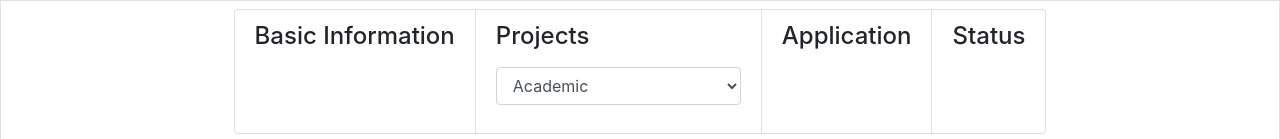
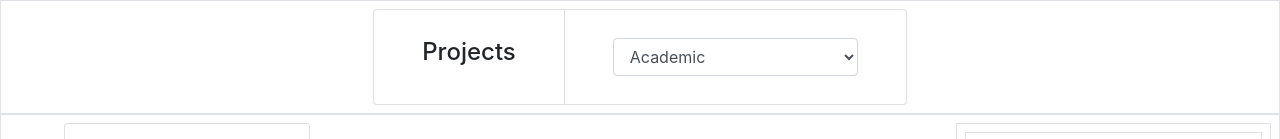
Before and after one commit to DS-Discovery/DS-Exchange, a Django app: page /projects/ in a window 1280 px wide. Shown: the part 56-195 px from the top of the page. Run offline with Django 3.2, Linux system fonts and the light colour scheme; data comes from the database, SQL or seed files in the repository; some libraries are stand-ins or nearby versions.

Commit message:
minor changes to project listing page

```diff
--- a/discovery/templates/projects.html
+++ b/discovery/templates/projects.html
@@ -56,17 +56,13 @@
 
         <div class="d-flex flex-column">
 
-             <!-- project listing -->
 
-            <!-- start flexbox layout -->
             <div class="d-flex flex-row justify-content-center align-items-center border p-2">
                 <ul class="list-group list-group-horizontal-lg">
-                <li class="list-group-item flex-fill "><h4>Basic Information</h4></li>
-                <li class="list-group-item flex-fill "><h4>Projects</h4>
+                    <li class="list-group-item flex-fill pl-5 pr-5"><h4 class="mt-3">Projects</h4></li>
+                    <li class="list-group-item flex-fill pl-5 pr-5">
                         <div class="mt-3">
-                    <!-- <div class="border border-dark mr-2 pr-5 pl-5">
-                        <h5>Projects</h5>
-                    </div> -->
+
                             <form method="post" novalidate>
                                 {% csrf_token %}
                                 <select name = "category_wanted" class="form-control" onChange="form.submit();">
@@ -86,16 +82,27 @@
                             </form>
                         </div>
                     </li>
+                </ul>
+            </div>
+
+            <!-- start flexbox layout -->
+            <div class="d-flex flex-row justify-content-center align-items-center border p-2">
+
+
+                <!-- temp comment out this bar, don't need for project listing
+              <ul class="list-group list-group-horizontal-lg">
+                <li class="list-group-item flex-fill "><h4>Basic Information</h4></li>
+
                 <li class="list-group-item flex-fill"><h4>Application</h4></li>
                 <li class="list-group-item flex-fill"><h4>Status</h4></li>
               </ul>
+            </div>
 
-
-
-            </div>
+            -->
 
             <div class="d-flex flex-row">
                 <!-- <div class="d-flex flex-column border border-dark"> -->
+
                 <div class="col-3">
 
                     <!-- project listing -->
@@ -117,6 +124,7 @@
                     </div>
 
                 </div>
+
                 <div class="col-6">
                   <br>
                   <h4>Project Info: </h4>
```
Lines whose indentation alone changed are shown as unchanged.
